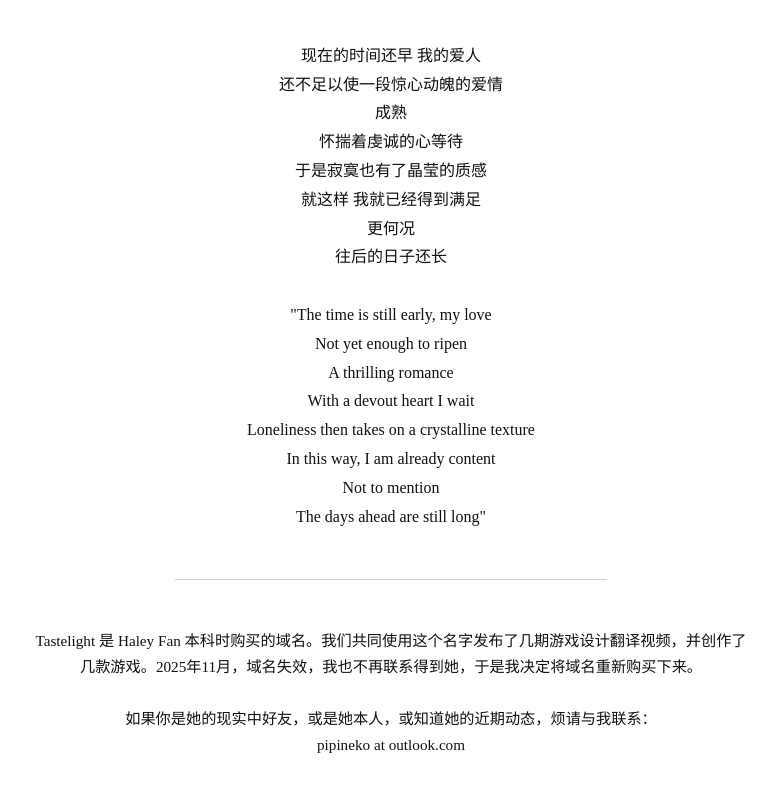
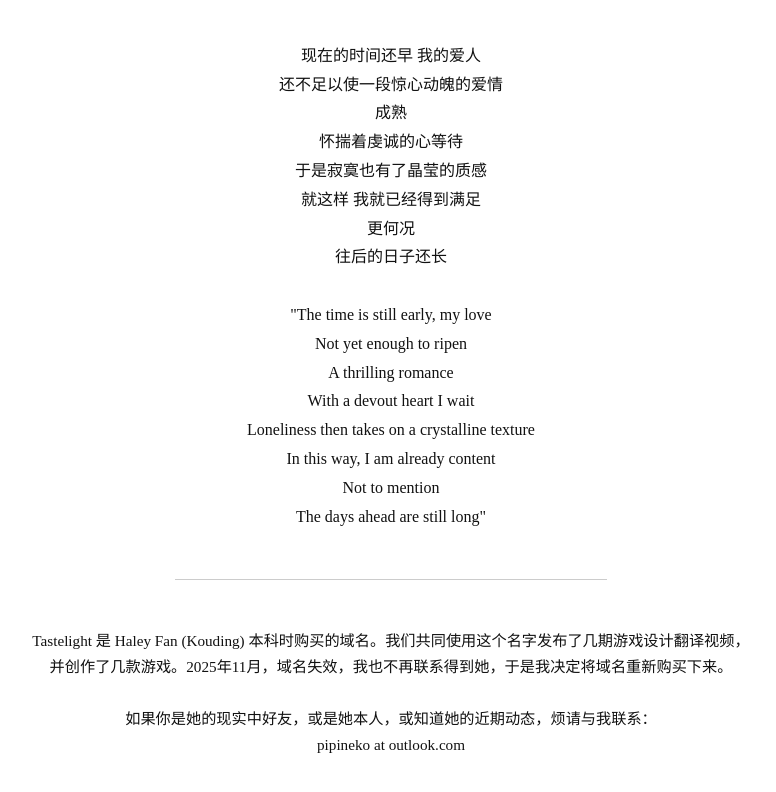
Before and after one commit to ADog55B/Tastelight_recover, a plain HTML site: page index.html in a window 1280 px wide. Shown: the part 505-1297 px from the top of the page, without its empty margins (249-1025 px from the left). Drawn offline with Linux system fonts and the light colour scheme.

Commit message:
Add files via upload

```diff
--- a/index.html
+++ b/index.html
@@ -82,7 +82,7 @@ The days ahead are still long"
     <hr>
 
     <div class="footer">
-      Tastelight 是 Haley Fan 本科时购买的域名。我们共同使用这个名字发布了几期游戏设计翻译视频，并创作了几款游戏。2025年11月，域名失效，我也不再联系得到她，于是我决定将域名重新购买下来。
+      Tastelight 是 Haley Fan (Kouding) 本科时购买的域名。我们共同使用这个名字发布了几期游戏设计翻译视频，并创作了几款游戏。2025年11月，域名失效，我也不再联系得到她，于是我决定将域名重新购买下来。
       <br><br>
       如果你是她的现实中好友，或是她本人，或知道她的近期动态，烦请与我联系：<br>
       pipineko at outlook.com
```
